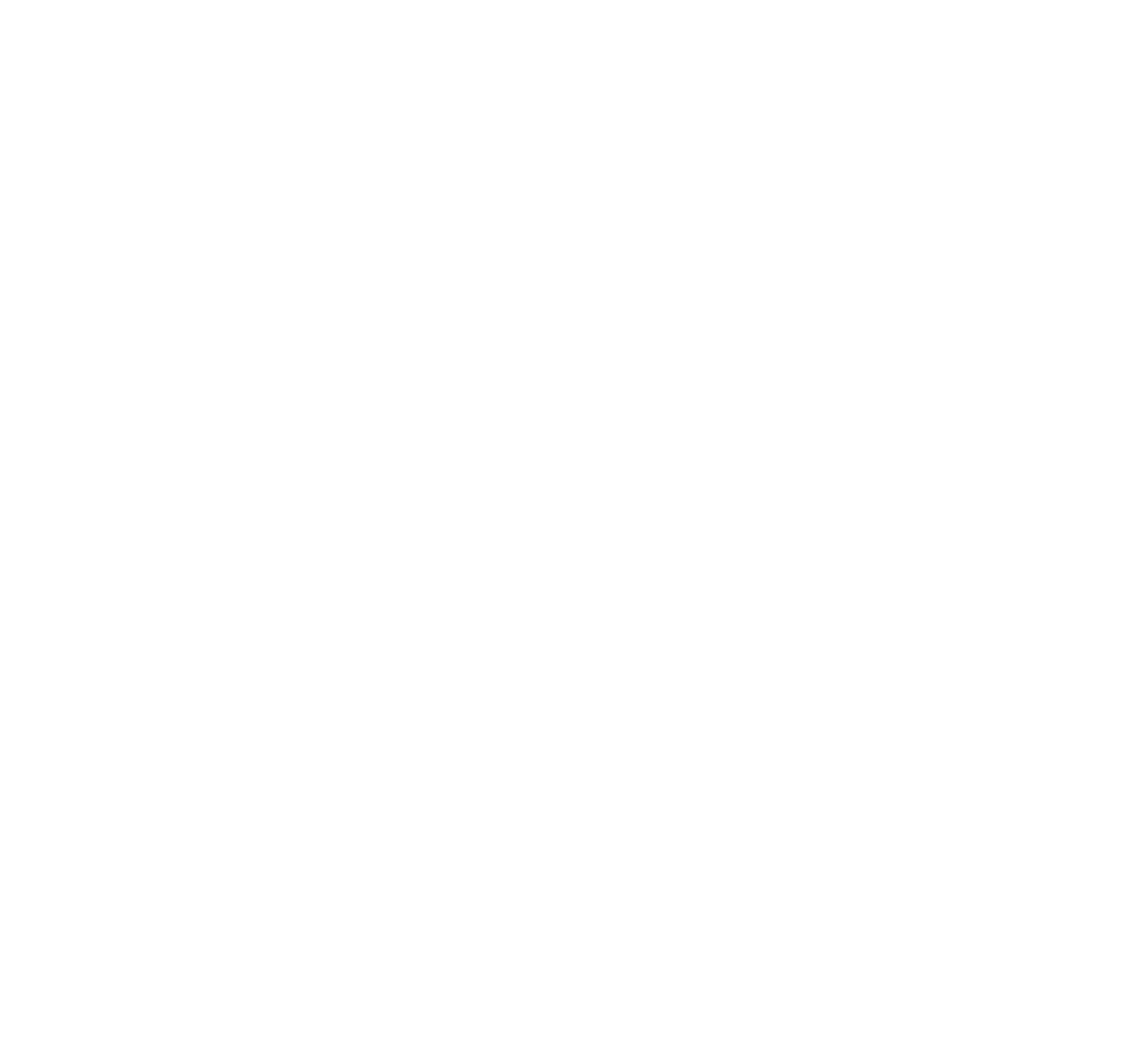
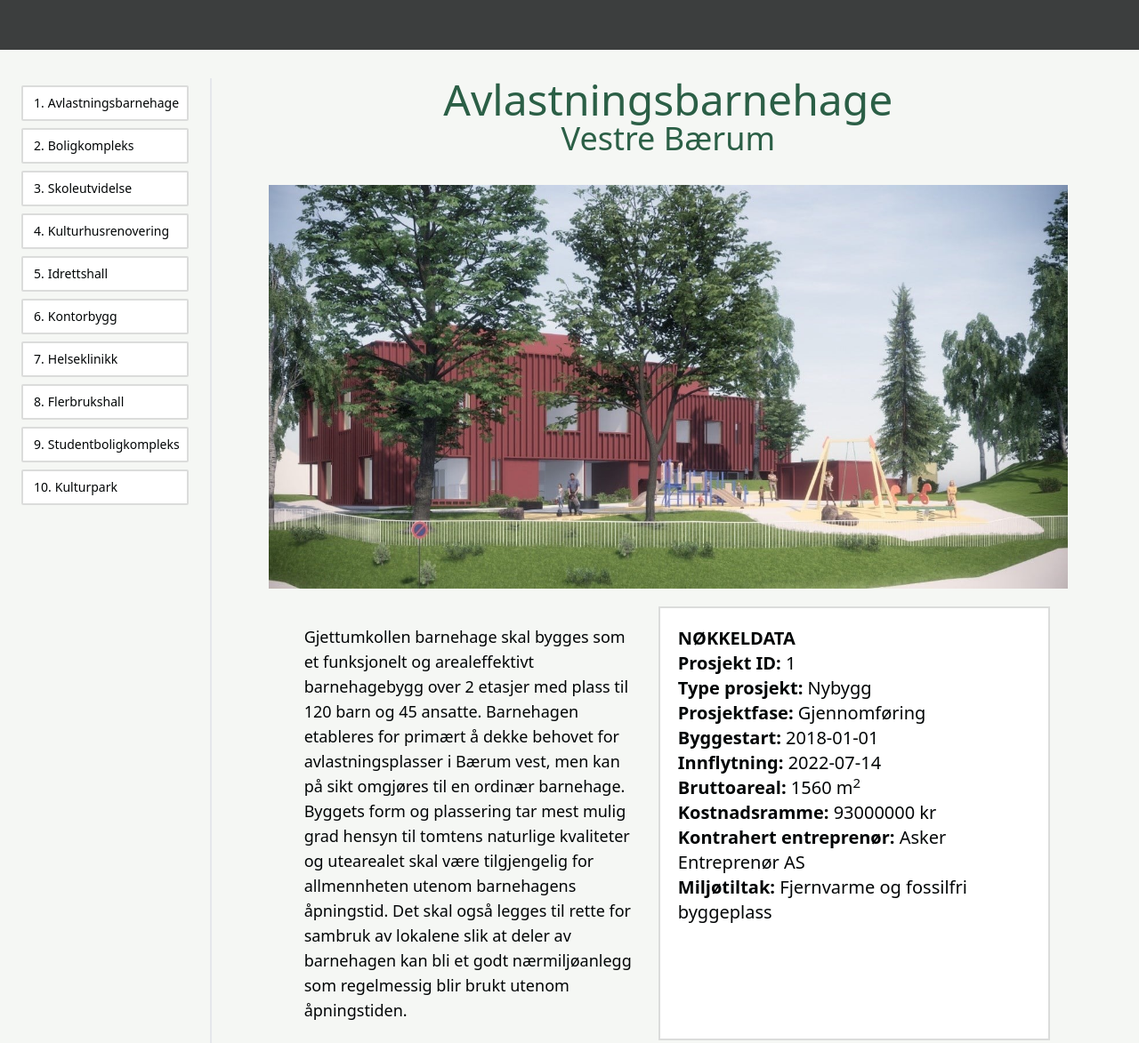
Before and after one commit to Jomerjom/Eiendomsprosjekt_manager, a website with bundled scripts: page src/index.html in a window 1280 px wide. Shown: the top 1173 px of the page at 89% size. Before the commit the page ends 800 px from the top, so only its background shows below. Built offline with nearby package versions, Linux system fonts and the light colour scheme.

Commit message:
Created logic for viewing projects on site, + listing projects and styled it.

```diff
--- /dev/null
+++ b/src/JS/createProjectList.js
@@ -0,0 +1,17 @@
+import { fetchData } from "./fetch_json.js";
+
+const projectList = document.getElementById("projectList");
+
+export const createProjectList = () => {
+    fetchData().then((data) => {
+        for (let i = 0; i < data.projects.length; i++) {
+            let property = data.projects[i];
+            projectList.innerHTML += `
+            <div id="projectIdName" class="flex items-center flex-row justify-start text-left bg-[#FFFFFF] border-[#DBDCDB] border-2 rounded-sm p-2 m-2 hover:bg-[#3C3E3E] hover:text-[#F5F7EF]">
+                <p class="text-sm mx-1">${property.id}.</p>
+                <p class="text-sm">${property.navn}</p>
+            </div>
+            `;
+        }
+    });
+}
--- /dev/null
+++ b/src/JS/createPropertyCard.js
@@ -0,0 +1,37 @@
+import { fetchData } from "./fetch_json.js";
+
+const propertyCard = document.getElementById("propertyCard");
+
+export const createPropertyCard = (index) => {
+    fetchData().then((data) => {
+        let property = data.projects[index];
+        propertyCard.innerHTML = `
+        <div id="propertyCard_Title" class="flex items-center flex-col justify-center text-center pb-8 text-[#2B5F46]">
+            <h1 class="text-5xl">${property.navn}</h1>
+            <h2 class="text-4xl">${property.sted}</h2>
+        </div>
+        <div id="propertyCard__image" class="flex">
+            <img src="${property.bilde}" alt="Bilde av ${property.navn}">
+        </div>
+        <div id="propertyCard__text" class="flex m-5 justify-between">
+            <div id="propertyCard_desc" class="flex text-lg m-5 w-3/6">
+                <p>${property.beskrivelse}</p>
+            </div>
+            <div id="propertyCard_keyInfo" class="bg-[#FFFFFF] text-xl flex p-5 h-auto border-[#DBDCDB] border-2">
+                <ul>
+                    <li><b>NØKKELDATA</b></li>
+                    <li><b>Prosjekt ID:</b> ${property.id}</li>
+                    <li><b>Type prosjekt:</b> ${property.typeProsjekt}</li>
+                    <li><b>Prosjektfase:</b> ${property.prosjektfase}</li>
+                    <li><b>Byggestart:</b> ${property.byggestart}</li>
+                    <li><b>Innflytning:</b> ${property.inflyttning}</li>
+                    <li><b>Bruttoareal:</b> ${property.bruttoareal} m<sup>2</sup></li>
+                    <li><b>Kostnadsramme:</b> ${property.kostnadsramme} kr</li>
+                    <li><b>Kontrahert entreprenør:</b> ${property.kontrahert_entrepernør}</li>
+                    <li><b>Miljøtiltak:</b> ${property.miljøtiltak}</li>
+                </ul>
+            </div>
+        </div>
+        `;
+    });
+}
--- a/src/assets/data/sampledata.json
+++ b/src/assets/data/sampledata.json
@@ -2,33 +2,154 @@
     "projects": [
         {
             "id": "1",
-            "navn": "Prosjekt1",
-            "bilde": "sample path",
-            "sted": "Oslo",
+            "navn": "Avlastningsbarnehage",
+            "bilde": "/src/assets/img/barnehage.jpg",
+            "sted": "Vestre Bærum",
             "prosjektfase": "Gjennomføring",
             "typeProsjekt": "Nybygg",
             "byggestart": "2018-01-01",
-            "inflyttning": "2018-01-01",
-            "bruttoareal": "1000",
-            "kostnadsramme": "100000000",
-            "kontrahert entrepernør": "Skanska",
-            "miljøtiltak": ["Energimerking", "Passivhus", "BREEAM", "Miljøfyrtårn", "Svanemerket", "Grønn Byggallia"],
-            "beskrivelse": "Lorem ipsum dolor sit amet, consectetur adipiscing elit. Nulla facilisi. Nullam euismod, nisl eget aliquamultricies, nunc nisl ultricies nunc, eget aliquam"
+            "inflyttning": "2022-07-14",
+            "bruttoareal": "1560",
+            "kostnadsramme": "93000000",
+            "kontrahert_entrepernør": "Asker Entreprenør AS",
+            "miljøtiltak": ["Fjernvarme og fossilfri byggeplass"],
+            "beskrivelse": "Gjettumkollen barnehage skal bygges som et funksjonelt og arealeffektivt barnehagebygg over 2 etasjer med plass til 120 barn og 45 ansatte. Barnehagen etableres for primært å dekke behovet for avlastningsplasser i Bærum vest, men kan på sikt omgjøres til en ordinær barnehage. Byggets form og plassering tar mest mulig grad hensyn til tomtens naturlige kvaliteter og utearealet skal være tilgjengelig for allmennheten utenom barnehagens åpningstid. Det skal også legges til rette for sambruk av lokalene slik at deler av barnehagen kan bli et godt nærmiljøanlegg som regelmessig blir brukt utenom åpningstiden."
         },
         {
             "id": "2",
-            "navn": "Prosjekt2",
-            "bilde": "another sample path",
-            "sted": "Bergen",
+            "navn": "Boligkompleks",
+            "bilde": "/src/assets/img/boligkompleks.webp",
+            "sted": "Østre Oslo",
             "prosjektfase": "Planlegging",
-            "typeProsjekt": "Ombygging",
+            "typeProsjekt": "Nybygg",
             "byggestart": "2019-05-15",
-            "inflyttning": "2020-02-28",
-            "bruttoareal": "800",
-            "kostnadsramme": "80000000",
-            "kontrahert entrepernør": "Veidekke",
-            "miljøtiltak": ["Energimerking", "LEED", "Miljøfyrtårn"],
-            "beskrivelse": "Sed do eiusmod tempor incididunt ut labore et dolore magna aliqua. Ut enim ad minim veniam, quis nostrud exercitation ullamco laboris nisi ut aliquip ex ea commodo consequat."
-            }
+            "inflyttning": "2023-02-28",
+            "bruttoareal": "2200",
+            "kostnadsramme": "125000000",
+            "kontrahert_entrepernør": "Oslo Bygg AS",
+            "miljøtiltak": ["Passivhusstandard", "Gjenbruk av materialer"],
+            "beskrivelse": "Et bærekraftig boligkompleks med fokus på miljøvennlige løsninger. Prosjektet omfatter planlegging og utvikling av moderne boliger med høy energieffektivitet og lavt miljøavtrykk. Boligene vil inkludere grønne tak, solcellepaneler og andre innovative bærekraftige løsninger for å redusere energiforbruket og fremme en bærekraftig livsstil."
+        },
+        {
+            "id": "3",
+            "navn": "Skoleutvidelse",
+            "bilde": "/src/assets/img/skoleutvidelse.webp",
+            "sted": "Nordre Trondheim",
+            "prosjektfase": "Utførelse",
+            "typeProsjekt": "Utvidelse",
+            "byggestart": "2020-09-10",
+            "inflyttning": "2022-12-15",
+            "bruttoareal": "1200",
+            "kostnadsramme": "55000000",
+            "kontrahert_entrepernør": "Trondheim Byggefirma AS",
+            "miljøtiltak": ["Energivennlige belysningsløsninger", "Gjenbruk av eksisterende materialer"],
+            "beskrivelse": "En utvidelse av en eksisterende skole for å imøtekomme økende elevtall. Den nye bygningen vil inkludere moderne undervisningsfasiliteter, et auditorium og et flerbrukshus. Utvidelsen tar hensyn til bærekraftige byggemetoder og energieffektive løsninger for å redusere miljøpåvirkningen."
+        },
+        {
+            "id": "4",
+            "navn": "Kulturhusrenovering",
+            "bilde": "/src/assets/img/kulturhus.jpg",
+            "sted": "Søndre Bergen",
+            "prosjektfase": "Ferdigstilt",
+            "typeProsjekt": "Renovering",
+            "byggestart": "2017-03-20",
+            "inflyttning": "2021-11-05",
+            "bruttoareal": "1800",
+            "kostnadsramme": "78000000",
+            "kontrahert_entrepernør": "Bergen Byggutvikling",
+            "miljøtiltak": ["Energiutnyttelse fra solceller", "Moderne isolasjonsteknologi"],
+            "beskrivelse": "En omfattende renovering av et historisk kulturhus for å bevare og forbedre dets arkitektoniske verdier. Prosjektet inkluderer oppgradering av teatersalen, modernisering av tekniske fasiliteter og implementering av bærekraftige energiløsninger for å gjøre kulturhuset mer miljøvennlig."
+        },
+        {
+            "id": "5",
+            "navn": "Idrettshall",
+            "bilde": "/src/assets/img/idrettshall.jpg",
+            "sted": "Sentrale Stavanger",
+            "prosjektfase": "Planlegging",
+            "typeProsjekt": "Idrettsanlegg",
+            "byggestart": "2021-07-08",
+            "inflyttning": "2024-03-10",
+            "bruttoareal": "2800",
+            "kostnadsramme": "110000000",
+            "kontrahert_entrepernør": "Stavanger Byggeentreprise",
+            "miljøtiltak": ["Regnvannsoppsamlingssystem", "Bærekraftige materialer"],
+            "beskrivelse": "Et moderne idrettshallkompleks designet for å imøtekomme behovene til ulike idretter. Anlegget vil inkludere flere idrettshaller, treningsrom, og støttefasiliteter. Bygget vil være energieffektivt og implementere grønne teknologier for å redusere miljøpåvirkningen."
+        },
+        {
+            "id": "6",
+            "navn": "Kontorbygg",
+            "bilde": "/src/assets/img/kontorbygg.jpg",
+            "sted": "Østre Tromsø",
+            "prosjektfase": "Utførelse",
+            "typeProsjekt": "Kontorbygg",
+            "byggestart": "2019-11-25",
+            "inflyttning": "2023-09-20",
+            "bruttoareal": "2000",
+            "kostnadsramme": "95000000",
+            "kontrahert_entrepernør": "Tromsø Bygg AS",
+            "miljøtiltak": ["Energivennlig oppvarming", "Moderne avfallshåndteringssystem"],
+            "beskrivelse": "Et moderne og bærekraftig kontorbygg i hjertet av Tromsø. Bygget er utformet for å møte de nyeste standardene for arbeidsmiljø og inkluderer energieffektive løsninger, grønne takområder og smarte teknologier for å optimalisere energiforbruket."
+        },
+        {
+            "id": "7",
+            "navn": "Helseklinikk",
+            "bilde": "/src/assets/img/helseklinikk.jpg",
+            "sted": "Vestfold",
+            "prosjektfase": "Gjennomføring",
+            "typeProsjekt": "Helseinstitusjon",
+            "byggestart": "2020-04-12",
+            "inflyttning": "2022-10-25",
+            "bruttoareal": "1600",
+            "kostnadsramme": "72000000",
+            "kontrahert_entrepernør": "Vestfold Byggutvikling",
+            "miljøtiltak": ["Solenergi for oppvarming", "Resirkulerbare materialer"],
+            "beskrivelse": "En moderne helseklinikk med fokus på pasientkomfort og bærekraft. Klinikken vil tilby et bredt spekter av helsetjenester og implementere miljøvennlige tiltak, inkludert solenergi for oppvarming og resirkulerbare materialer for å redusere miljøavtrykket."
+        },
+        {
+            "id": "8",
+            "navn": "Flerbrukshall",
+            "bilde": "/src/assets/img/flerbrukshall.jpg",
+            "sted": "Nordre Drammen",
+            "prosjektfase": "Planlegging",
+            "typeProsjekt": "Idrettsanlegg",
+            "byggestart": "2021-09-05",
+            "inflyttning": "2024-05-18",
+            "bruttoareal": "2400",
+            "kostnadsramme": "105000000",
+            "kontrahert_entrepernør": "Drammen Byggefirma AS",
+            "miljøtiltak": ["Energivennlige lysinstallasjoner", "Avfallssorteringssystem"],
+            "beskrivelse": "En flerbrukshall designet for å imøtekomme behovene til ulike idretter og kulturelle arrangementer. Bygget vil være utstyrt med moderne lysinstallasjoner, tribuner og fasiliteter for å støtte et mangfold av aktiviteter. Bærekraftige løsninger vil bli implementert for å redusere energiforbruket."
+        },
+        {
+            "id": "9",
+            "navn": "Studentboligkompleks",
+            "bilde": "/src/assets/img/studentboligkompleks.jpg",
+            "sted": "Sentrale Trondheim",
+            "prosjektfase": "Utførelse",
+            "typeProsjekt": "Boligutvikling",
+            "byggestart": "2020-12-08",
+            "inflyttning": "2023-06-30",
+            "bruttoareal": "1800",
+            "kostnadsramme": "85000000",
+            "kontrahert_entrepernør": "Trondheim Boligbygg AS",
+            "miljøtiltak": ["Gjenbruk av materialer", "Energieffektive varmesystemer"],
+            "beskrivelse": "Et moderne studentboligkompleks med fokus på rimelig og bærekraftig studentbolig. Komplekset vil inkludere leiligheter, fellesområder og fasiliteter som støtter studentlivet. Bærekraftige materialer og energieffektive varmesystemer vil bidra til å minimere miljøpåvirkningen."
+        },
+        {
+            "id": "10",
+            "navn": "Kulturpark",
+            "bilde": "/src/assets/img/kulturpark.jpg",
+            "sted": "Østre Oslo",
+            "prosjektfase": "Gjennomføring",
+            "typeProsjekt": "Kulturprosjekt",
+            "byggestart": "2019-08-22",
+            "inflyttning": "2023-11-12",
+            "bruttoareal": "2600",
+            "kostnadsramme": "118000000",
+            "kontrahert_entrepernør": "Oslo Kulturbygg AS",
+            "miljøtiltak": ["Grønne områder og parker", "Solenergidrevne gatebelysning"],
+            "beskrivelse": "En kulturpark som skal fungere som et møtested for kunst, kultur og rekreasjon. Parken vil inneholde utendørs scener, kunstinstallasjoner og grønne områder. Bærekraftige løsninger som solenergidrevne gatebelysning vil bidra til å skape et miljøvennlig og trivelig område for besøkende."
+        }
+
     ]
 }
--- a/src/index.html
+++ b/src/index.html
@@ -7,7 +7,12 @@
     <script type="module" src="script.js"></script>
     <title>Document</title>
 </head>
-<body>
+<body class="flex flex-col bg-[#F5F7F4] text-[#020506]">
+    <div id="header" class="w-full h-14 bg-[#3C3E3E]"></div>
+    <main class="flex flex-row px-4 pt-8">
+        <div id="projectList" class="pr-4 border-r-2"></div>
+        <div id="propertyCard" class="flex flex-col items-center px-16"></div>
+    </main>
 
 </body>
 </html>
```
Also changed, not shown: src/script.js (+10 -4 lines), dist/output.css, src/assets/img/barnehage.jpg (added), src/assets/img/boligkompleks.webp (added), src/assets/img/kulturhus.webp (added), src/assets/img/skoleutvidelse.webp (added).
